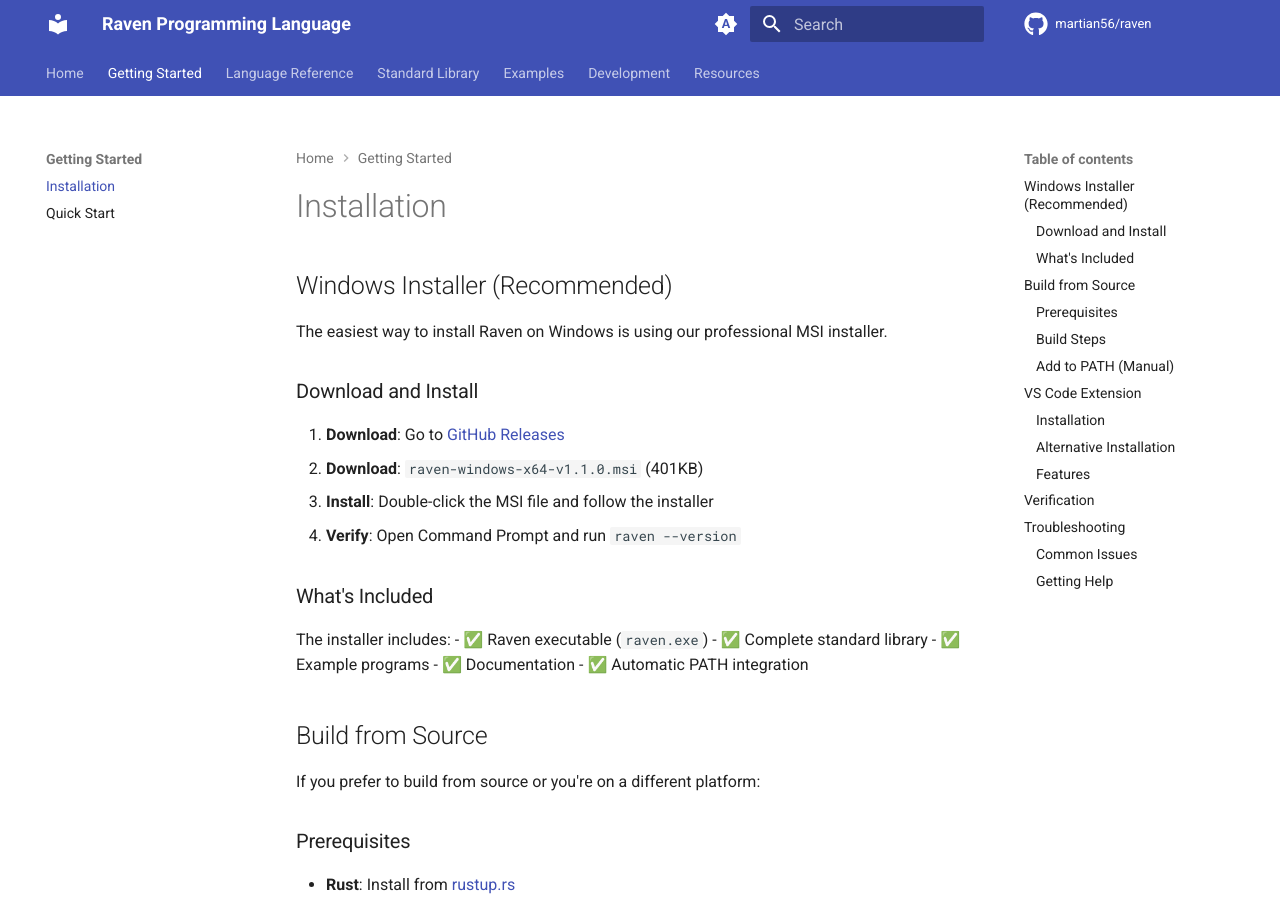
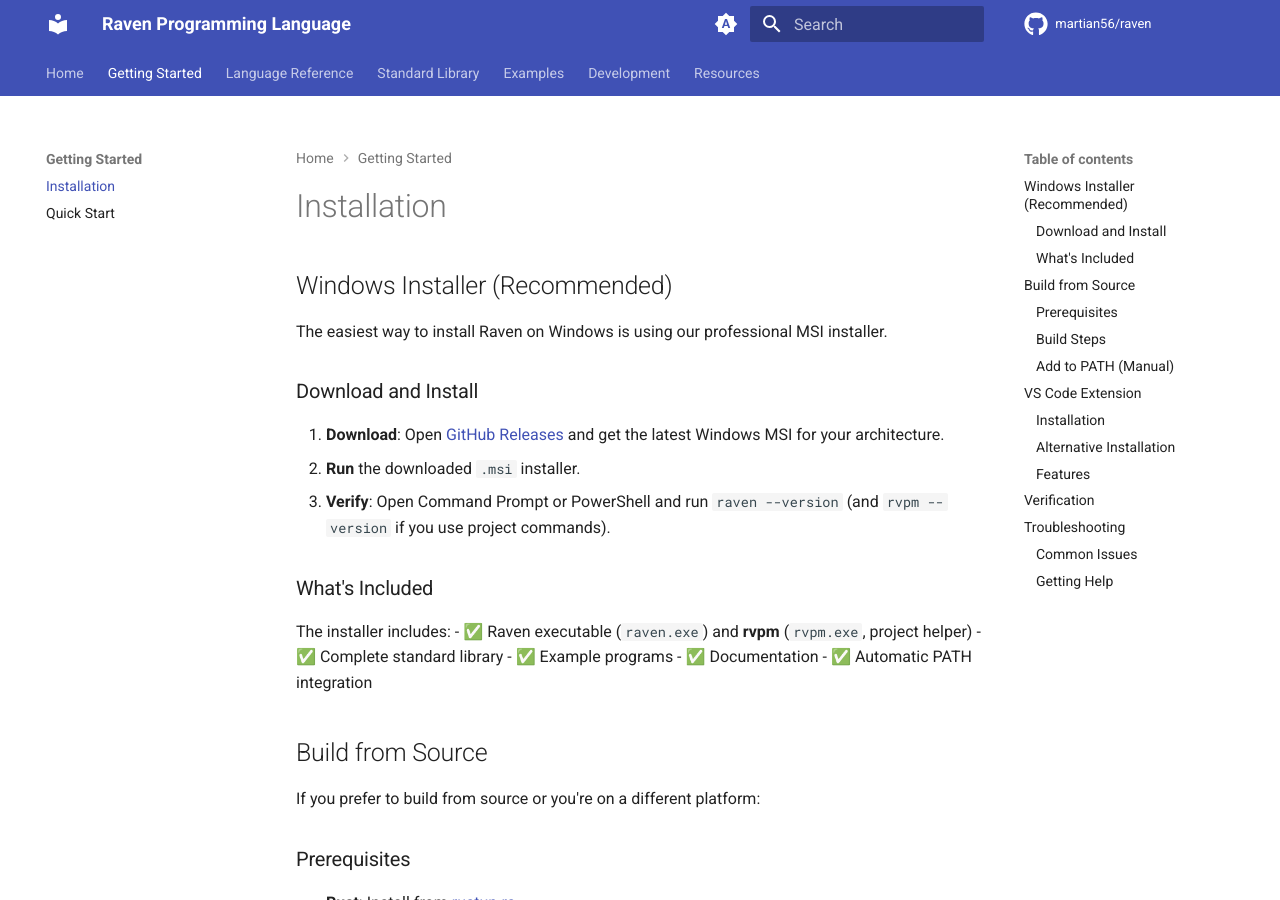
Before and after one commit to martian56/raven, an MkDocs documentation site: the page built from docs/getting-started/installation.md, in a window 1280 px wide and 900 px high. Built offline with MkDocs 1.6.1 and Material for MkDocs 9.7.7, drawn with Linux system fonts in a browser that asks for light colours; comment, search, counter and statistics services are not loaded.

Commit message:
docs: update installation guide

```diff
--- a/docs/getting-started/installation.md
+++ b/docs/getting-started/installation.md
@@ -6,15 +6,14 @@
 
 ### Download and Install
 
-1. **Download**: Go to [GitHub Releases](https://github.com/martian56/raven/releases/tag/v1.1.0)
-2. **Download**: `raven-windows-x64-v1.1.0.msi` (401KB)
-3. **Install**: Double-click the MSI file and follow the installer
-4. **Verify**: Open Command Prompt and run `raven --version`
+1. **Download**: Open [GitHub Releases](https://github.com/martian56/raven/releases) and get the latest Windows MSI for your architecture.
+2. **Run** the downloaded `.msi` installer.
+3. **Verify**: Open Command Prompt or PowerShell and run `raven --version` (and `rvpm --version` if you use project commands).
 
 ### What's Included
 
 The installer includes:
-- ✅ Raven executable (`raven.exe`)
+- ✅ Raven executable (`raven.exe`) and **rvpm** (`rvpm.exe`, project helper)
 - ✅ Complete standard library
 - ✅ Example programs
 - ✅ Documentation
```
